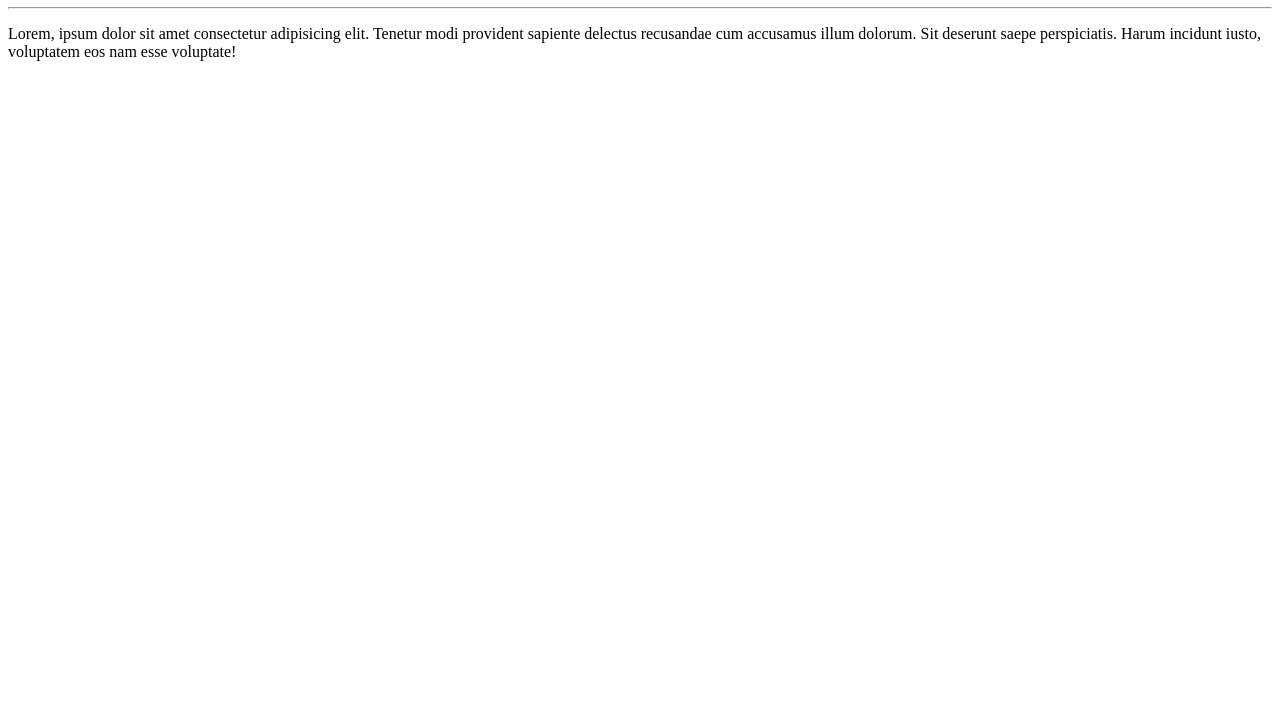
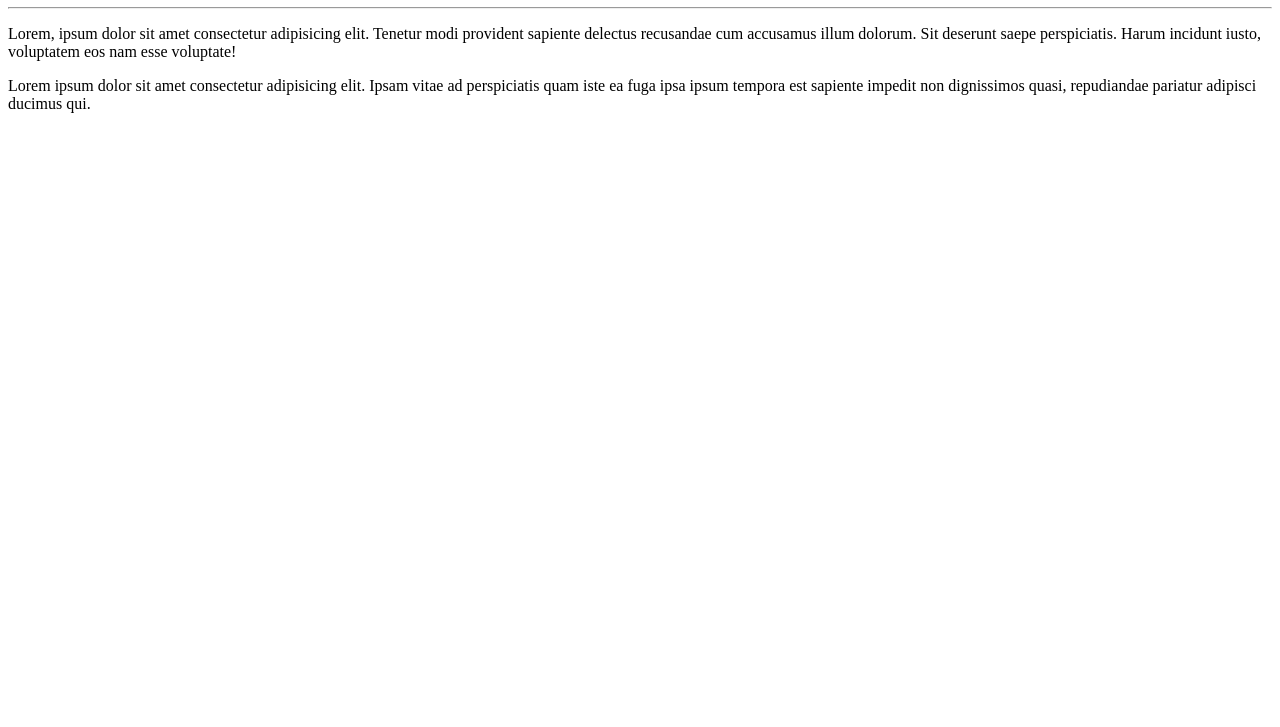
Before and after one commit to kauagamap/Ola-Mundo, a plain HTML site: page site-exemplo/index.html in a window 1280 px wide. Shown: the part 73-800 px from the top of the page. Drawn offline with Linux system fonts and the light colour scheme.

Commit message:
Adicionei um parágrafo.

```diff
--- a/site-exemplo/index.html
+++ b/site-exemplo/index.html
@@ -9,5 +9,6 @@
     <h1>Olá, Mundo!</h1>
     <hr>
     <p>Lorem, ipsum dolor sit amet consectetur adipisicing elit. Tenetur modi provident sapiente delectus recusandae cum accusamus illum dolorum. Sit deserunt saepe perspiciatis. Harum incidunt iusto, voluptatem eos nam esse voluptate!</p>
+    <p>Lorem ipsum dolor sit amet consectetur adipisicing elit. Ipsam vitae ad perspiciatis quam iste ea fuga ipsa ipsum tempora est sapiente impedit non dignissimos quasi, repudiandae pariatur adipisci ducimus qui.</p>
 </body>
 </html>
```
